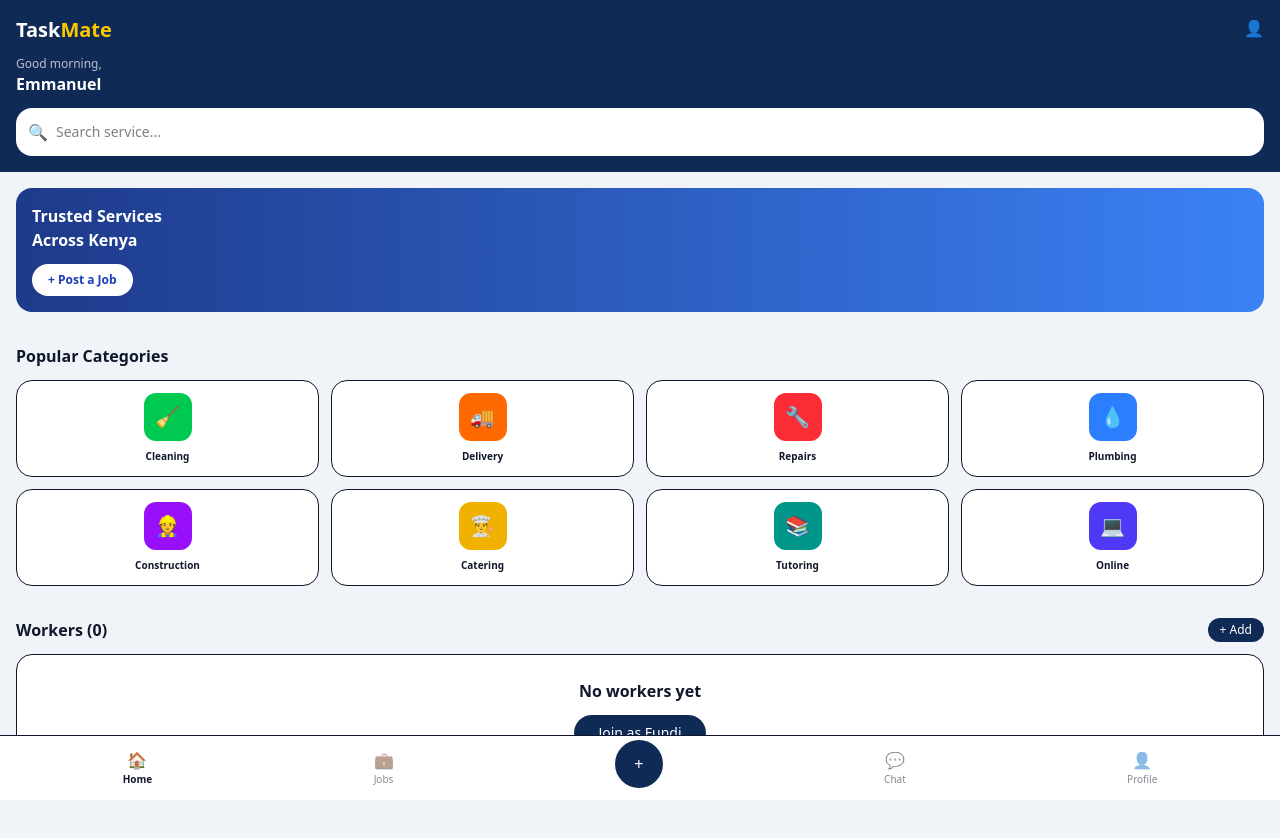
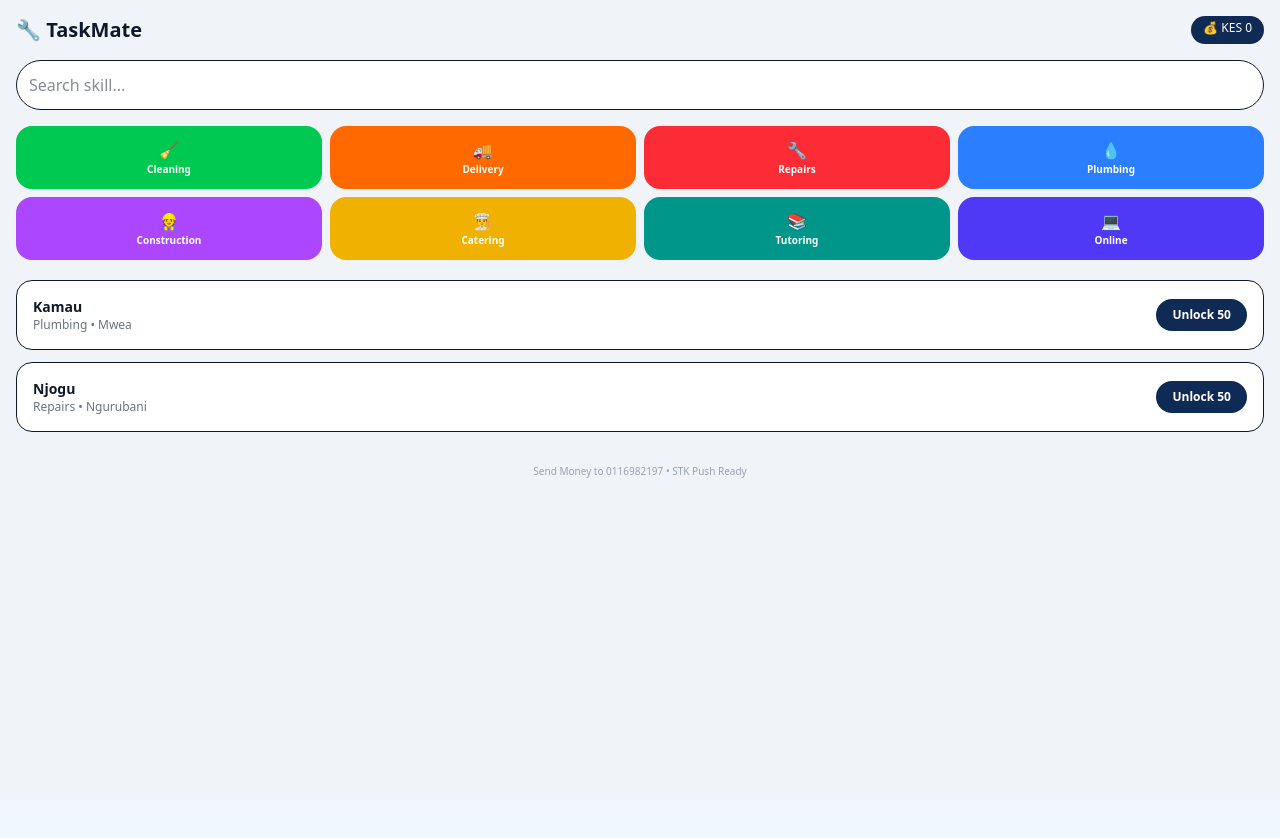
Before and after one commit to njoguemmanuel04-lgtm/taskmate, a Next.js app: page / in a window 1280 px wide. Shown: the top 838 px of the page. After the commit the page ends 800 px from the top, so only its background shows below. Built offline with nearby package versions, Linux system fonts and the light colour scheme.

Commit message:
Update page.tsx

```diff
--- a/app/page.tsx
+++ b/app/page.tsx
@@ -2,123 +2,104 @@
 import { useState, useEffect } from "react"
 import Link from "next/link"
 
+export default function Home() {
   const cats = [
     { n: "Cleaning", i: "🧹", c: "bg-green-500" },
     { n: "Delivery", i: "🚚", c: "bg-orange-500" },
     { n: "Repairs", i: "🔧", c: "bg-red-500" },
     { n: "Plumbing", i: "💧", c: "bg-blue-500" },
-  { n: "Construction", i: "👷", c: "bg-purple-600" },
+    { n: "Construction", i: "👷", c: "bg-purple-500" },
     { n: "Catering", i: "👨‍🍳", c: "bg-yellow-500" },
     { n: "Tutoring", i: "📚", c: "bg-teal-600" },
     { n: "Online", i: "💻", c: "bg-indigo-600" },
   ]
 
-export default function Home() {
   const [workers, setWorkers] = useState<any[]>([])
   const [unlocked, setUnlocked] = useState<number[]>([])
   const [search, setSearch] = useState("")
   const mpesa = "0116982197"
 
   useEffect(() => {
-    setWorkers(JSON.parse(localStorage.getItem("real_fundis") || "[]"))
+    setWorkers(JSON.parse(localStorage.getItem("workers") || "[]"))
     setUnlocked(JSON.parse(localStorage.getItem("unlocked_fundis") || "[]"))
   }, [])
 
-  const unlock = (idx: number) => {
-    if (!confirm(`SEND MONEY\n\nKES 50 to ${mpesa}\nVia M-PESA Send Money\n\nTap OK after paying`)) return
-    const u = [...unlocked, idx]
-    setUnlocked(u)
-    localStorage.setItem("unlocked_fundis", JSON.stringify(u))
+  const unlock = async (idx: number) => {
+    const raw = prompt(`Pay KES 50 to ${mpesa}\nEnter your M-PESA number (07...)`)
+    if (!raw) return
+    const phone = raw.startsWith("0")? `254${raw.slice(1)}` : raw
+
+    try {
+      alert(`⏳ Sending STK to ${phone}...`)
+      const res = await fetch("/api/mpesa", {
+        method: "POST",
+        headers: { "Content-Type": "application/json" },
+        body: JSON.stringify({ phone, amount: 1 })
+      })
+      const data = await res.json()
+      if (data.ResponseCode === "0") {
+        alert("✅ STK Sent! Enter PIN")
+        setTimeout(() => {
+          const nu = [...unlocked, idx]
+          setUnlocked(nu)
+          localStorage.setItem("unlocked_fundis", JSON.stringify(nu))
+        }, 12000)
+        return
+      }
+    } catch {}
+
+    if (!confirm(`STK not ready - Use Send Money\nSend KES 50 to ${mpesa}\nM-PESA -> Send Money\nOK after pay`)) return
+    const nu = [...unlocked, idx]
+    setUnlocked(nu)
+    localStorage.setItem("unlocked_fundis", JSON.stringify(nu))
   }
 
-  const list = workers.filter(w =>
-   !search || w.skill?.toLowerCase().includes(search.toLowerCase())
+  const list = workers.length? workers : [
+    { name: "Kamau", skill: "Plumbing", loc: "Mwea" },
+    { name: "Njogu", skill: "Repairs", loc: "Ngurubani" },
+  ]
+
+  const filtered = list.filter((w: any) =>
+    (w.skill || "").toLowerCase().includes(search.toLowerCase()) ||
+    (w.name || "").toLowerCase().includes(search.toLowerCase())
   )
 
   return (
-    <div className="min-h-screen bg-[#f0f4f8] pb-20">
-      {/* HEADER */}
-      <div className="bg-[#0f2a54] text-white p-4">
+    <div className="min-h-screen bg-[#f0f4f8] p-4 pb-20">
       <div className="flex justify-between">
-          <p className="font-black text-xl">Task<span className="text-yellow-400">Mate</span></p>
-          <Link href="/earnings">👤</Link>
-        </div>
-        <p className="text-xs mt-3 opacity-70">Good morning,</p>
-        <p className="font-bold">Emmanuel</p>
-        <div className="bg-white rounded-2xl flex gap-2 p-3 mt-3">
-          <span>🔍</span>
-          <input value={search} onChange={e => setSearch(e.target.value)}
-            placeholder="Search service..." className="flex-1 text-black text-sm outline-none" />
-        </div>
+        <h1 className="font-black text-xl">🔧 TaskMate</h1>
+        <Link href="/earnings" className="bg-[#0f2a54] text-white px-3 py-1 rounded-full text-xs">💰 KES {unlocked.length * 50}</Link>
       </div>
 
-      {/* BANNER */}
-      <div className="p-4">
-        <div className="bg-gradient-to-r from-[#1e3a8a] to-[#3b82f6] rounded-2xl p-4 text-white">
-          <p className="font-bold">Trusted Services<br/>Across Kenya</p>
-          <Link href="/post-task" className="inline-block mt-3 bg-white text-blue-800 text-xs px-4 py-2 rounded-full font-bold">+ Post a Job</Link>
+      <input value={search} onChange={e => setSearch(e.target.value)}
+        placeholder="Search skill..."
+        className="w-full mt-4 p-3 rounded-full border bg-white" />
+
+      <div className="grid grid-cols-4 gap-2 mt-4">
+        {cats.map((c, i) => (
+          <div key={i} className={`${c.c} text-white p-3 rounded-2xl text-center`}>
+            <p>{c.i}</p><p className="text-[10px] font-bold">{c.n}</p>
           </div>
+        ))}
       </div>
 
-      {/* CATEGORIES */}
-      <div className="p-4">
-        <p className="font-bold mb-3">Popular Categories</p>
-        <div className="grid grid-cols-4 gap-3">
-          {cats.map((cat) => (
-            <button key={cat.n} onClick={() => setSearch(cat.n)}
-              className="bg-white rounded-2xl p-3 border flex flex-col items-center active:scale-95">
-              <div className={`${cat.c} w-12 h-12 rounded-xl flex items-center justify-center text-xl`}>{cat.i}</div>
-              <p className="text-[10px] font-bold mt-2">{cat.n}</p>
-            </button>
+      <div className="mt-5 space-y-3">
+        {filtered.map((w: any, i: number) => (
+          <div key={i} className="bg-white rounded-2xl p-4 border flex justify-between items-center">
+            <div>
+              <p className="font-bold text-sm">{w.name}</p>
+              <p className="text-xs text-gray-500">{w.skill} • {w.loc}</p>
+            </div>
+            {unlocked.includes(i)? (
+              <a href={`tel:${w.phone || mpesa}`} className="bg-green-600 text-white px-4 py-2 rounded-full text-xs font-bold">Call</a>
+            ) : (
+              <button onClick={() => unlock(i)} className="bg-[#0f2a54] text-white px-4 py-2 rounded-full text-xs font-bold">Unlock 50</button>
+            )}
+          </div>
         ))}
       </div>
-        {search && <button onClick={() => setSearch("")} className="mt-3 text-xs text-blue-600 underline">Clear: {search} ✕</button>}
-      </div>
 
-      {/* WORKERS */}
-      <div className="p-4">
-        <div className="flex justify-between mb-3">
-          <p className="font-bold">Workers ({list.length})</p>
-          <Link href="/join" className="text-xs bg-[#0f2a54] text-white px-3 py-1 rounded-full">+ Add</Link>
-        </div>
-
-        {list.length === 0? (
-          <div className="bg-white rounded-2xl p-6 text-center border">
-            <p className="font-bold">No {search || "workers"} yet</p>
-            <Link href="/join" className="inline-block mt-3 bg-[#0f2a54] text-white px-6 py-2 rounded-full text-sm">Join as Fundi</Link>
-          </div>
-        ) : (
-          <div className="space-y-3">
-            {list.map((w, i) => {
-              const idx = workers.indexOf(w)
-              const ok = unlocked.includes(idx)
-              return (
-                <div key={i} className="bg-white rounded-2xl p-3 flex gap-3 border">
-                  <div className="w-12 h-12 bg-blue-100 rounded-xl flex items-center justify-center">👨‍🔧</div>
-                  <div className="flex-1">
-                    <p className="font-bold text-sm">{w.name}</p>
-                    <p className="text-xs text-gray-500">{w.skill}</p>
-                  </div>
-                  {ok? (
-                    <a href={`tel:${w.phone}`} className="bg-green-600 text-white text-xs px-4 py-2 rounded-full self-center">Call</a>
-                  ) : (
-                    <button onClick={() => unlock(idx)} className="bg-[#0f2a54] text-white text-xs px-4 py-2 rounded-full self-center">Hire Now</button>
-                  )}
-                </div>
-              )
-            })}
-          </div>
-        )}
-      </div>
-
-      {/* NAV */}
-      <div className="fixed bottom-0 left-0 right-0 bg-white border-t flex justify-around p-3">
-        <Link href="/" className="flex flex-col items-center"><span>🏠</span><span className="text-[10px] font-bold">Home</span></Link>
-        <Link href="/jobs" className="flex flex-col items-center opacity-50"><span>💼</span><span className="text-[10px]">Jobs</span></Link>
-        <Link href="/join" className="bg-[#0f2a54] w-12 h-12 rounded-full flex items-center justify-center text-white -mt-2">+</Link>
-        <Link href="/connections" className="flex flex-col items-center opacity-50"><span>💬</span><span className="text-[10px]">Chat</span></Link>
-        <Link href="/earnings" className="flex flex-col items-center opacity-50"><span>👤</span><span className="text-[10px]">Profile</span></Link>
-      </div>
+      <p className="text-center text-[10px] text-gray-400 mt-8">Send Money to {mpesa} • STK Push Ready</p>
     </div>
   )
 }
```
Lines whose indentation alone changed are shown as unchanged.
